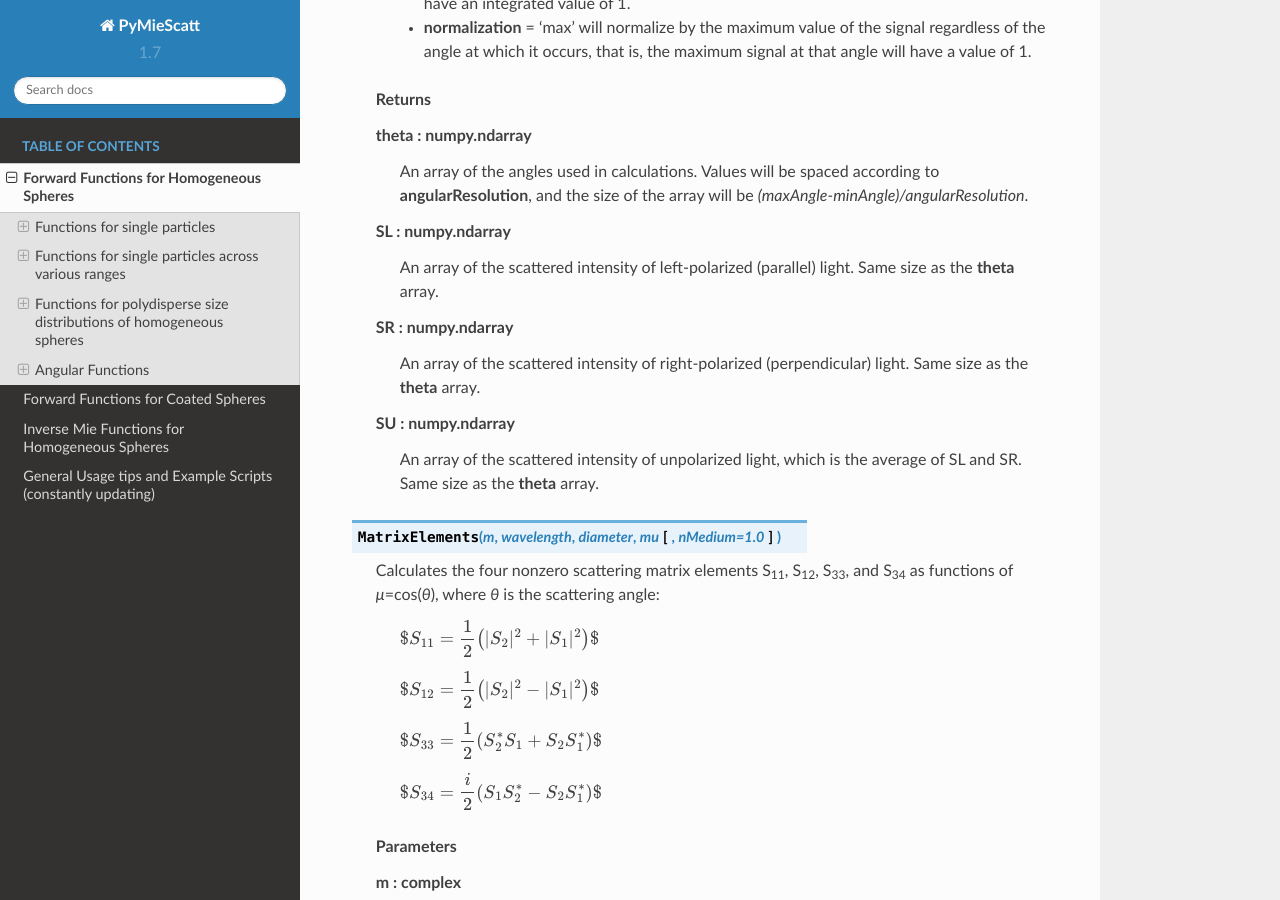
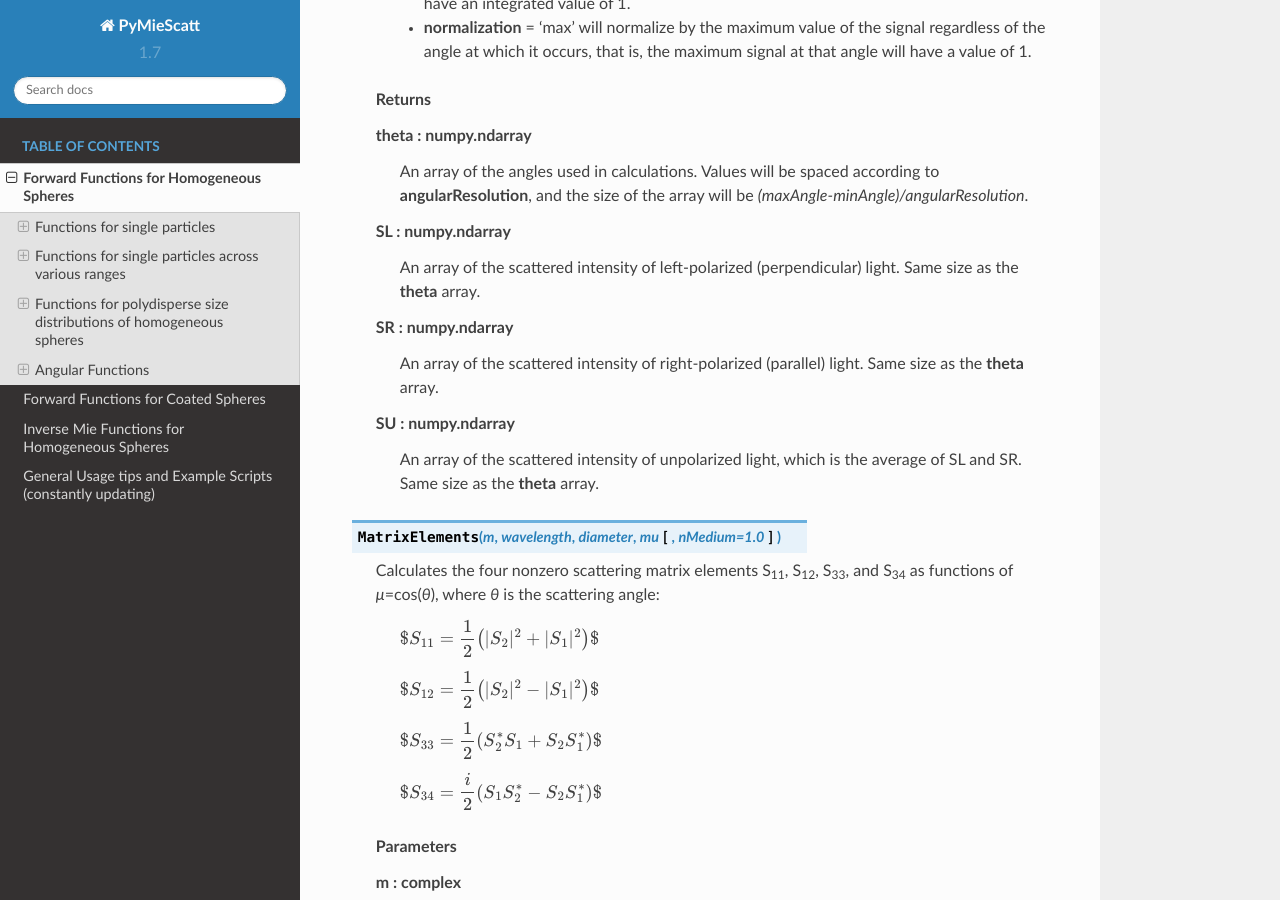
Before and after one commit to bsumlin/PyMieScatt, a Sphinx documentation site: the page built from docs/forward.rst, in a window 1280 px wide and 900 px high, scrolled down 16482 px. Built offline with Sphinx 7.4.7 and the Read the Docs theme 2.0.0, drawn with Linux system fonts in a browser that asks for light colours; formulas are drawn with MathJax 3; pages that are not in the unit, such as notebooks, are missing from menus.

Commit message:
minor
docs

```diff
--- a/docs/forward.rst
+++ b/docs/forward.rst
@@ -558,9 +558,9 @@ These functions compute the angle-dependent scattered field intensities and scat
    theta : numpy.ndarray
 	An array of the angles used in calculations. Values will be spaced according to **angularResolution**, and the size of the array will be *(maxAngle-minAngle)/angularResolution*.
    SL : numpy.ndarray
-	An array of the scattered intensity of left-polarized (parallel) light. Same size as the **theta** array.
+	An array of the scattered intensity of left-polarized (perpendicular) light. Same size as the **theta** array.
    SR : numpy.ndarray
-	An array of the scattered intensity of right-polarized (perpendicular) light. Same size as the **theta** array.
+	An array of the scattered intensity of right-polarized (parallel) light. Same size as the **theta** array.
    SU : numpy.ndarray
 	An array of the scattered intensity of unpolarized light, which is the average of SL and SR. Same size as the **theta** array.
 
```
